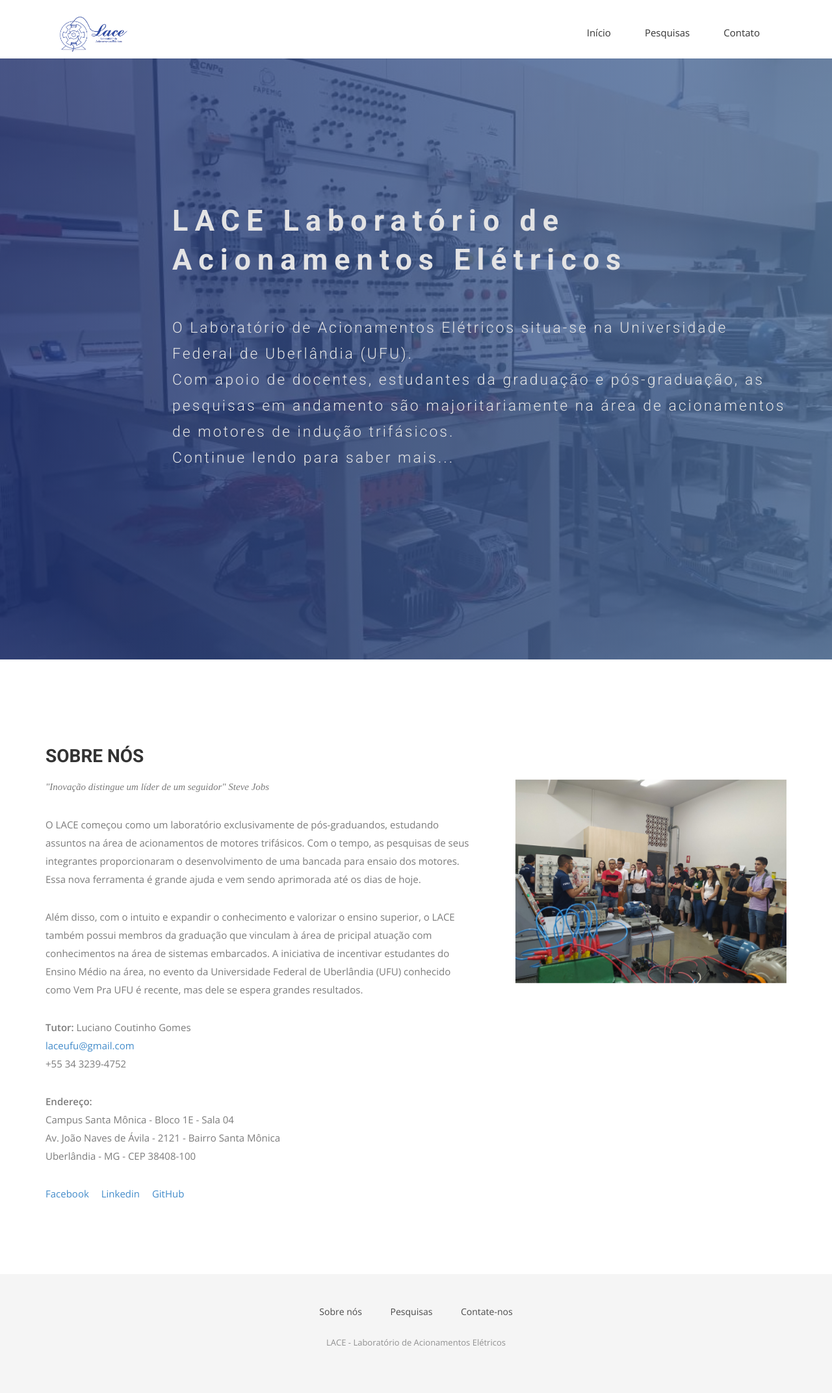
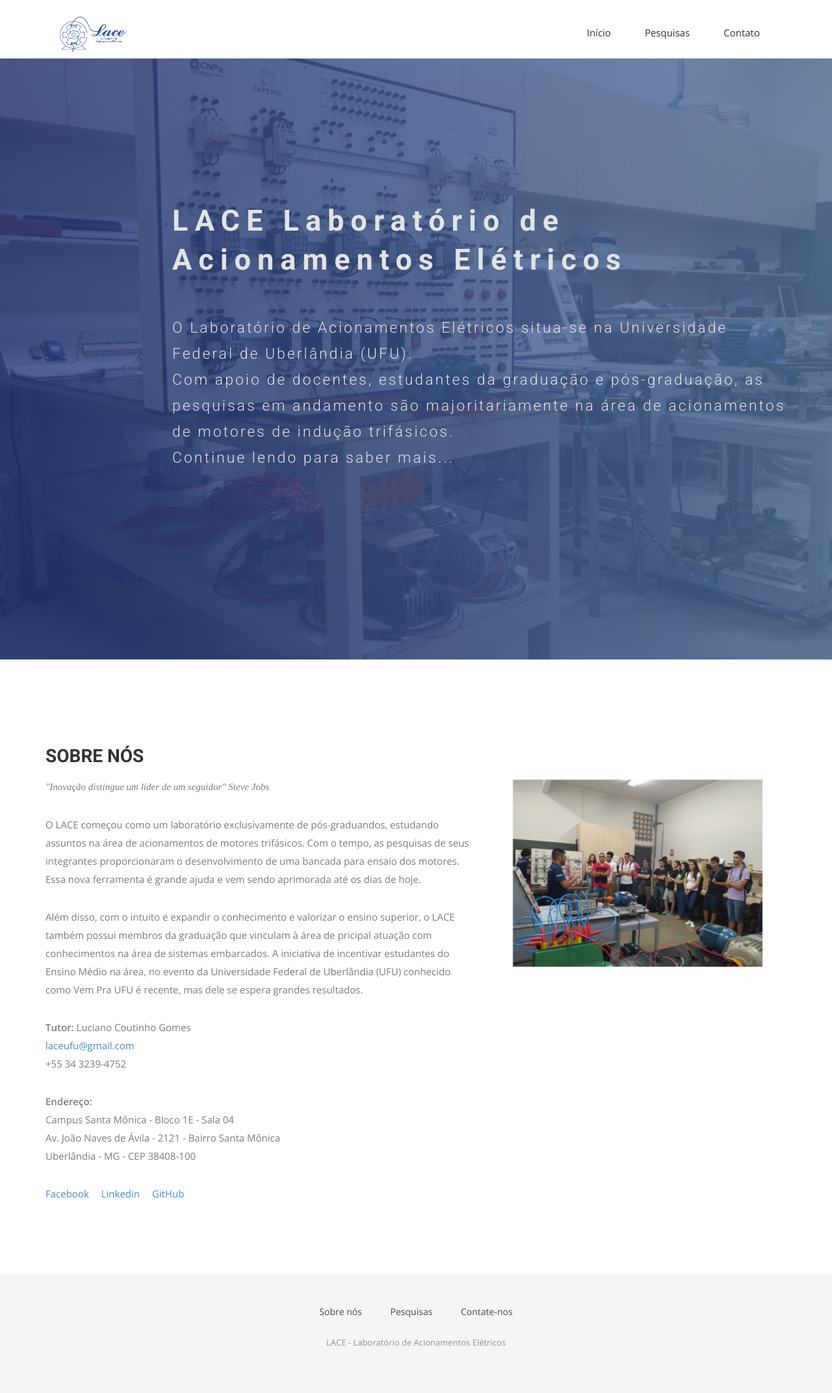
Before and after one commit to LACEufu/LACEufu.github.io, a Jekyll site: the page built from index.html, in a window 1280 px wide. Shown: the whole page at 65% size. Built offline with Jekyll 4.4.1, drawn with Linux system fonts in a browser that asks for light colours; nearby versions of some CDN libraries; some web fonts are replaced.

Commit message:
Update airspace.css

```diff
--- a/css/airspace.css
+++ b/css/airspace.css
@@ -150,7 +150,7 @@ font header .navbar-default .navbar-nav li a:hover {
   padding-top: 20px;
 }
 #intro .block img {
-  padding-left: 40px;
+  padding: 0 8%;
   width: 100%;
 }
 #intro .section-title {
```
